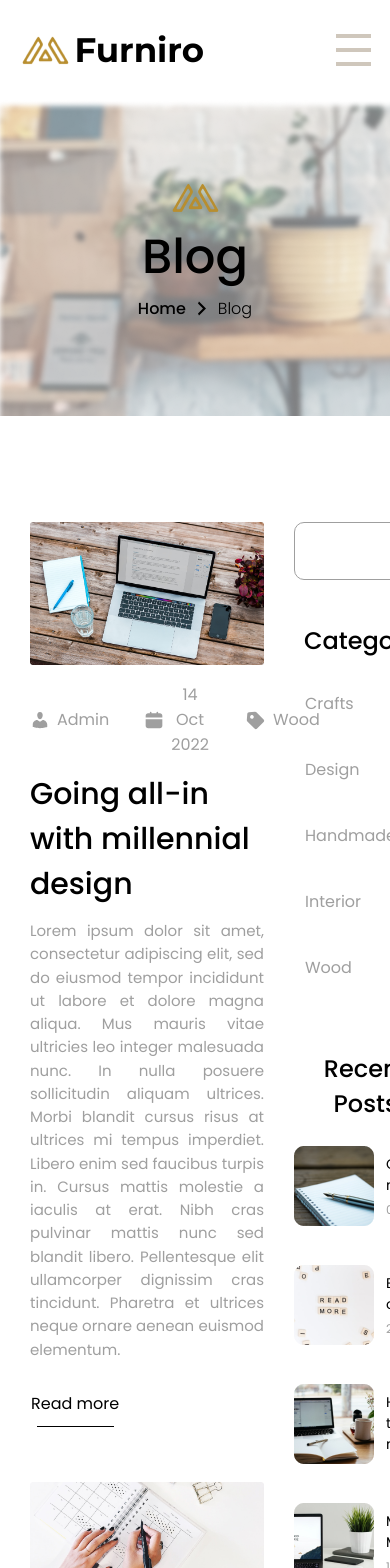
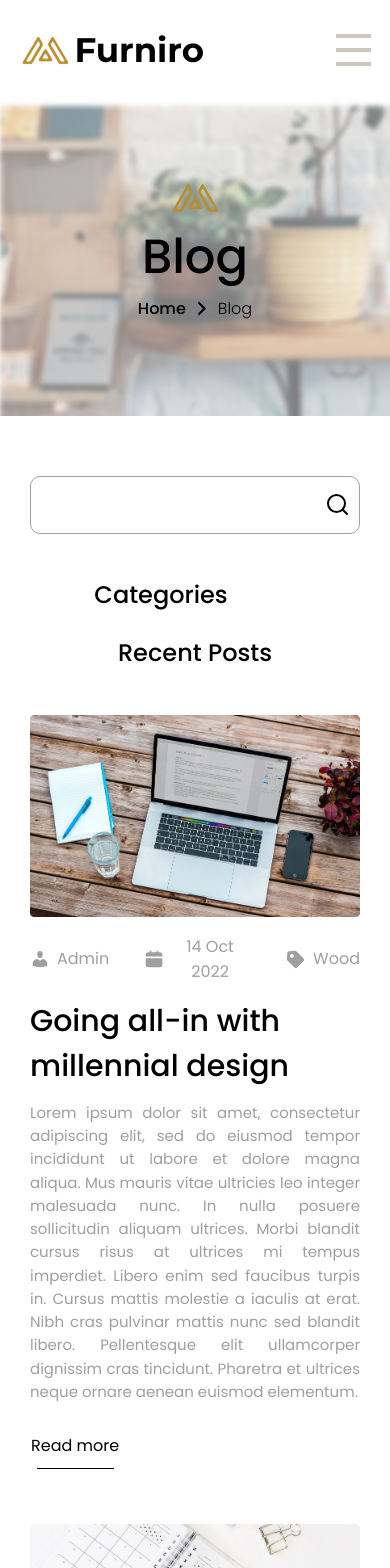
Before and after one commit to SubwaySerfer/e-commerce, a Vue app: page /blog in a window 390 px wide. Shown: the top 1568 px of the page. Built offline with nearby package versions, Linux system fonts and the light colour scheme.

Commit message:
update: RecentPosts & SearchSection

```diff
--- a/src/components/blog/RecentPosts.vue
+++ b/src/components/blog/RecentPosts.vue
@@ -1,7 +1,11 @@
 <template>
   <aside class="recent-box">
-    <h2 class="recent-box__title">Recent Posts</h2>
-    <ul class="recent-box__posts">
+    <h2 class="recent-box__title" @click="toggleIsModal">Recent Posts</h2>
+    <ul class="recent-box__posts" v-if="windowWidth > 550">
+      <recent-post-template v-for="post in recentPosts" :recentPostImage="post.img" :recentPostImageAlt="post.alt"
+        :recentPostTitle="post.title" :recentPostDate="post.date"></recent-post-template>
+    </ul>
+    <ul class="recent-box__posts" v-else-if="windowWidth < 550 && isModalOpen">
       <recent-post-template v-for="post in recentPosts" :recentPostImage="post.img" :recentPostImageAlt="post.alt"
         :recentPostTitle="post.title" :recentPostDate="post.date"></recent-post-template>
     </ul>
@@ -14,8 +18,37 @@ export default {
   components: {
     RecentPostTemplate,
   },
+  data() {
+    return {
+      windowWidth: window.innerWidth,
+      isModalOpen: false
+    }
+  },
   created() {
     this.$store.commit("blog/getRecentPosts");
+  },
+  mounted() {
+    this.$nextTick(() => {
+      window.addEventListener('resize', this.onResize)
+    })
+  },
+  beforeDestroy() {
+    window.removeEventListener('resize', this.onResize);
+  },
+  methods: {
+    onResize() {
+      this.windowWidth = window.innerWidth;
+      if (this.windowWidth > 550) {
+        this.isModalOpen = false
+      }
+    },
+    toggleIsModal() {
+      if (this.windowWidth <= 550) {
+        this.isModalOpen = !this.isModalOpen
+      } else {
+        this.isModalOpen = false
+      }
+    }
   },
   computed: {
     recentPosts() {
@@ -64,4 +97,13 @@ export default {
     padding-left: 0;
   }
 }
+
+@media(max-width:551px) {
+
+  .recent-box__title {
+    text-align: center;
+    width: 27rem;
+    cursor: pointer;
+  }
+}
 </style>
--- a/src/components/blog/SearchSection.vue
+++ b/src/components/blog/SearchSection.vue
@@ -2,8 +2,17 @@
   <aside class="search-wrapper">
     <base-search class="search-box"></base-search>
     <div class="search-wrapper__category-block">
-      <h3 class="category-block__title">Categories</h3>
-      <ul class="category-block__content">
+      <h3 class="category-block__title" @click="toggleIsModal">Categories</h3>
+      <ul class="category-block__content" v-if="windowWidth > 550">
+        <li v-for="category in getCategories" class="content__topic">
+          <!-- <a :href="category.link" class="topic__label">{{ category.name }}</a> -->
+          <router-link :to="category.link" class="topic__label">{{
+            category.name
+          }}</router-link>
+          <span class="topic_counter">{{ category.count }}</span>
+        </li>
+      </ul>
+      <ul class="category-block__content content-popup" v-else-if="windowWidth < 550 && isModalOpen">
         <li v-for="category in getCategories" class="content__topic">
           <!-- <a :href="category.link" class="topic__label">{{ category.name }}</a> -->
           <router-link :to="category.link" class="topic__label">{{
@@ -20,13 +29,42 @@
 import BaseSearch from "../ui/BaseSearch.vue";
 
 export default {
+  components: {
+    BaseSearch,
+  },
+  data() {
+    return {
+      windowWidth: window.innerWidth,
+      isModalOpen: false
+    }
+  },
   computed: {
     getCategories() {
       return this.$store.getters["blog/getCategories"];
     },
   },
-  components: {
-    BaseSearch,
+  mounted() {
+    this.$nextTick(() => {
+      window.addEventListener('resize', this.onResize)
+    })
+  },
+  beforeDestroy() {
+    window.removeEventListener('resize', this.onResize);
+  },
+  methods: {
+    onResize() {
+      this.windowWidth = window.innerWidth;
+      if (this.windowWidth > 550) {
+        this.isModalOpen = false
+      }
+    },
+    toggleIsModal() {
+      if (this.windowWidth <= 550) {
+        this.isModalOpen = !this.isModalOpen
+      } else {
+        this.isModalOpen = false
+      }
+    }
   },
 };
 </script>
@@ -106,4 +144,20 @@ export default {
     margin-bottom: 0;
   }
 }
+
+@media(max-width:551px) {
+  .search-wrapper {
+    padding-bottom: 0;
+  }
+
+  .category-block__title {
+    text-align: center;
+    width: 25.2rem;
+    cursor: pointer;
+  }
+
+  .content-popup {
+    margin-bottom: 3rem;
+  }
+}
 </style>
--- a/src/modules/PostTemplate.vue
+++ b/src/modules/PostTemplate.vue
@@ -70,7 +70,6 @@ export default {
   font-style: normal;
   display: flex;
   flex-direction: column;
-  /* padding-bottom: 4.6rem; */
 }
 
 .post_info-block {
@@ -169,9 +168,9 @@ export default {
   }
 }
 
-@media(max-width: 1200px) {
-  /* .post {
-    width: 60vw;
-  } */
+@media(max-width: 825px) {
+  .post {
+    width: 100%;
+  }
 }
 </style>
--- a/src/pages/blog/BlogPage.vue
+++ b/src/pages/blog/BlogPage.vue
@@ -58,4 +58,27 @@ export default {
     width: 100%;
   }
 }
+
+@media(max-width: 825px) {
+  .blog-wrapper__blog-content {
+    padding-top: 6rem;
+  }
+
+  .blog-content {
+    flex-direction: column-reverse;
+  }
+
+  .blog-content__aside {
+    display: flex;
+    flex-direction: row-reverse;
+    justify-content: space-around;
+  }
+}
+
+@media(max-width: 551px) {
+  .blog-content__aside {
+    flex-direction: column;
+    align-items: center
+  }
+}
 </style>
```
